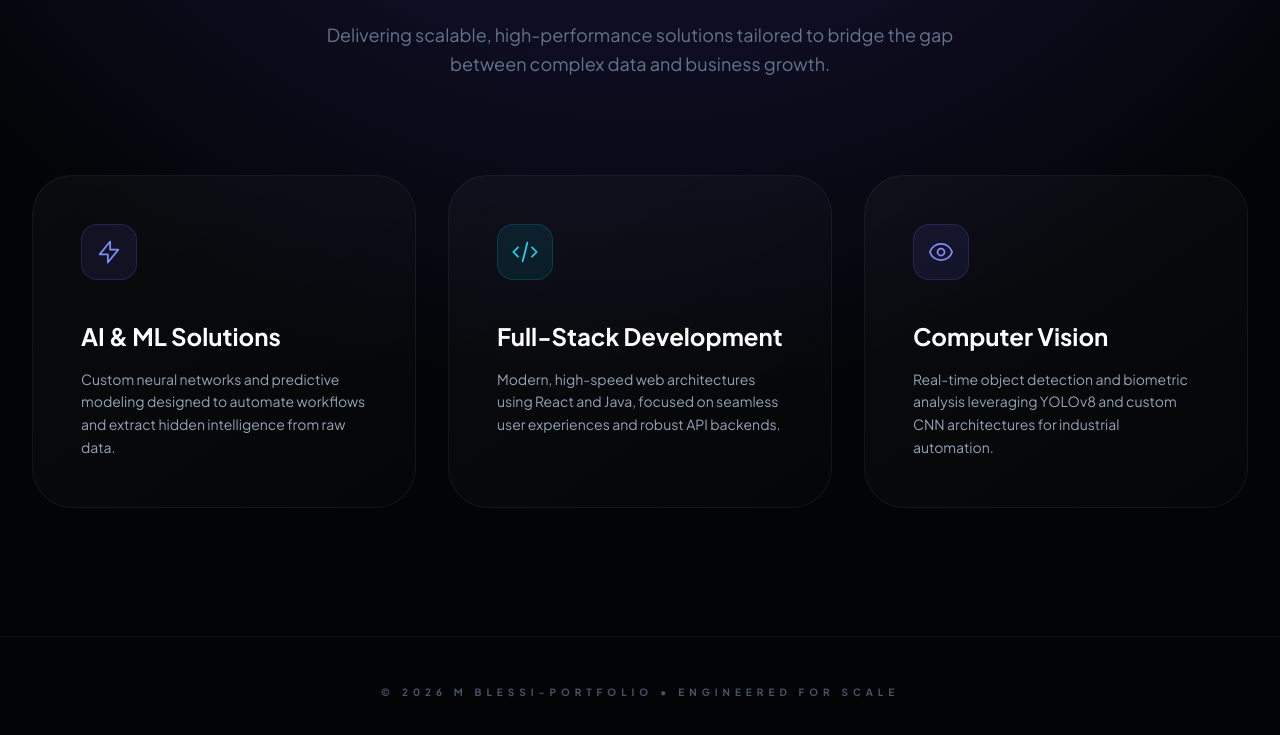
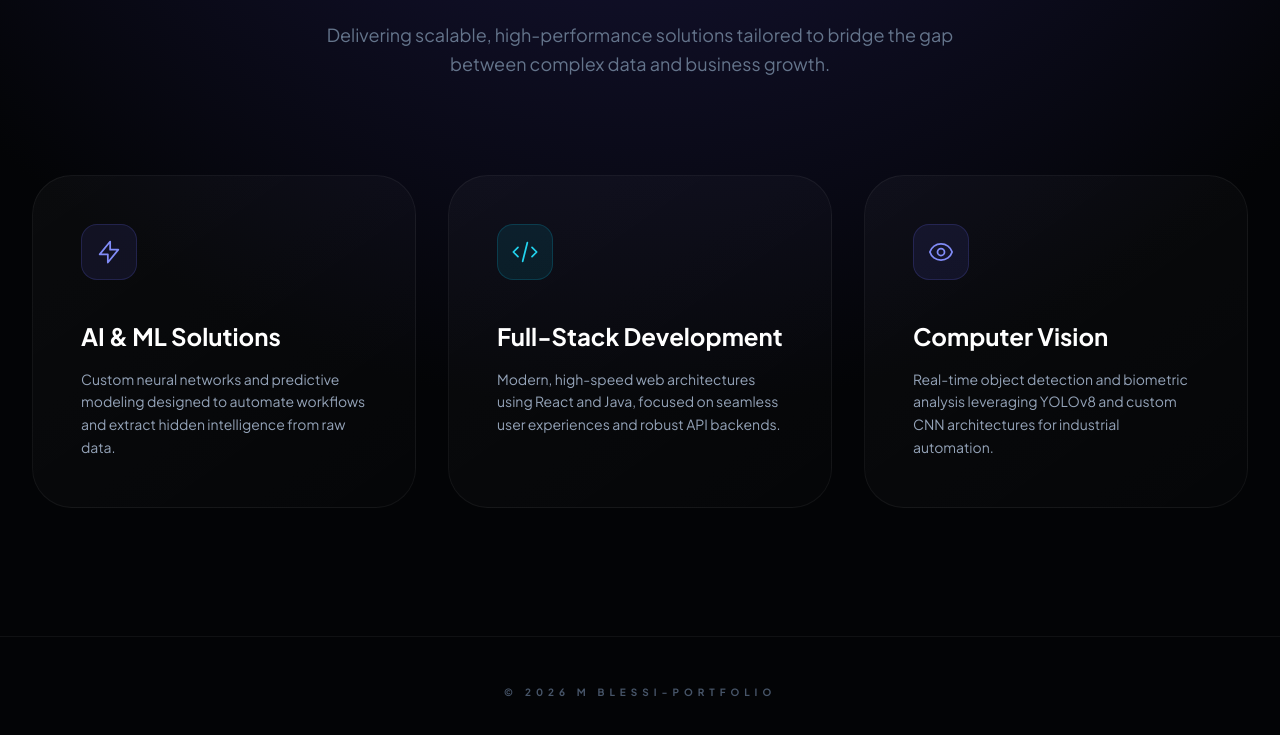
Before and after one commit to Blessi535/Portfolio, a plain HTML site: page services.html in a window 1280 px wide. Shown: the part 315-1050 px from the top of the page. Drawn offline with nearby package versions, Linux system fonts and the light colour scheme.

```diff
--- a/services.html
+++ b/services.html
@@ -82,7 +82,7 @@
 </main>
 
 <footer class="py-12 text-center border-t border-white/5 bg-[#030406]">
-    <p class="text-slate-600 text-[10px] font-bold uppercase tracking-[0.5em]">© 2026 M Blessi-Portfolio • Engineered for Scale</p>
+    <p class="text-slate-600 text-[10px] font-bold uppercase tracking-[0.5em]">© 2026 M Blessi-Portfolio</p>
 </footer>
 
 <script>
```
